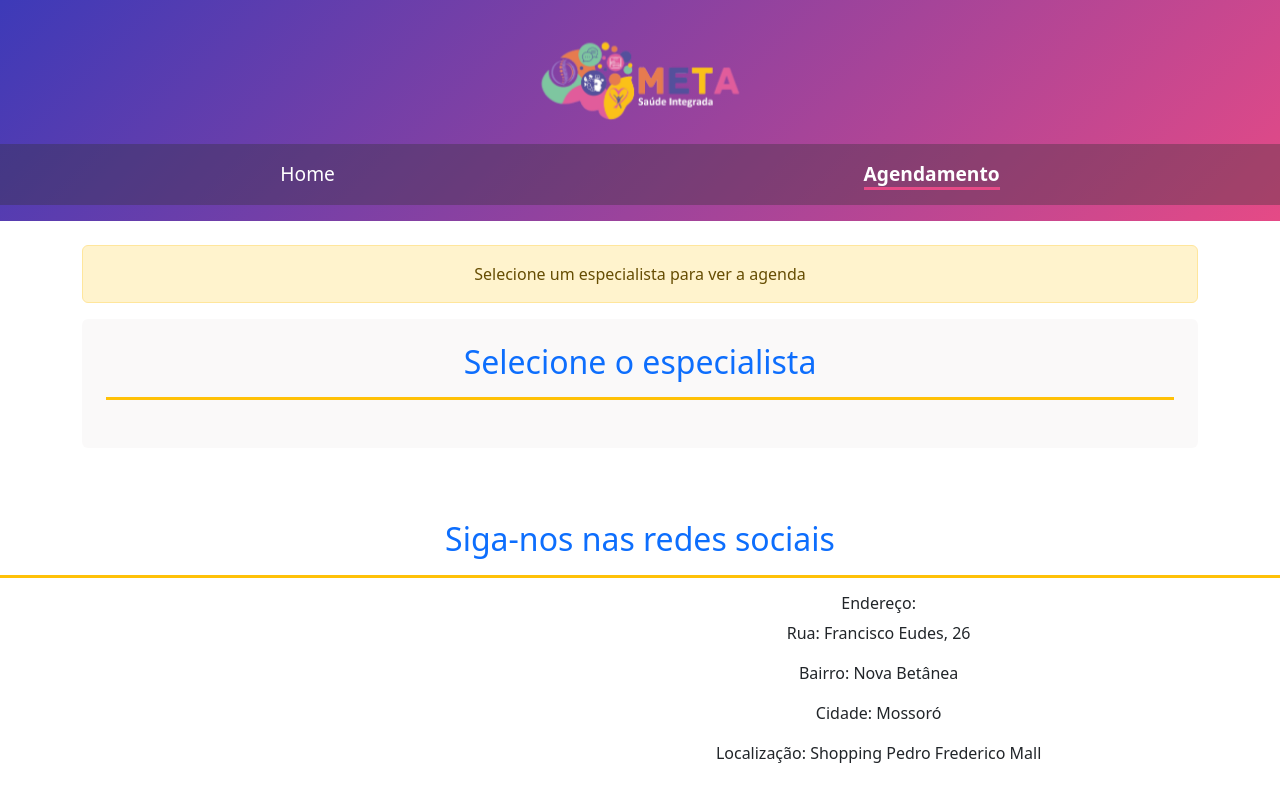
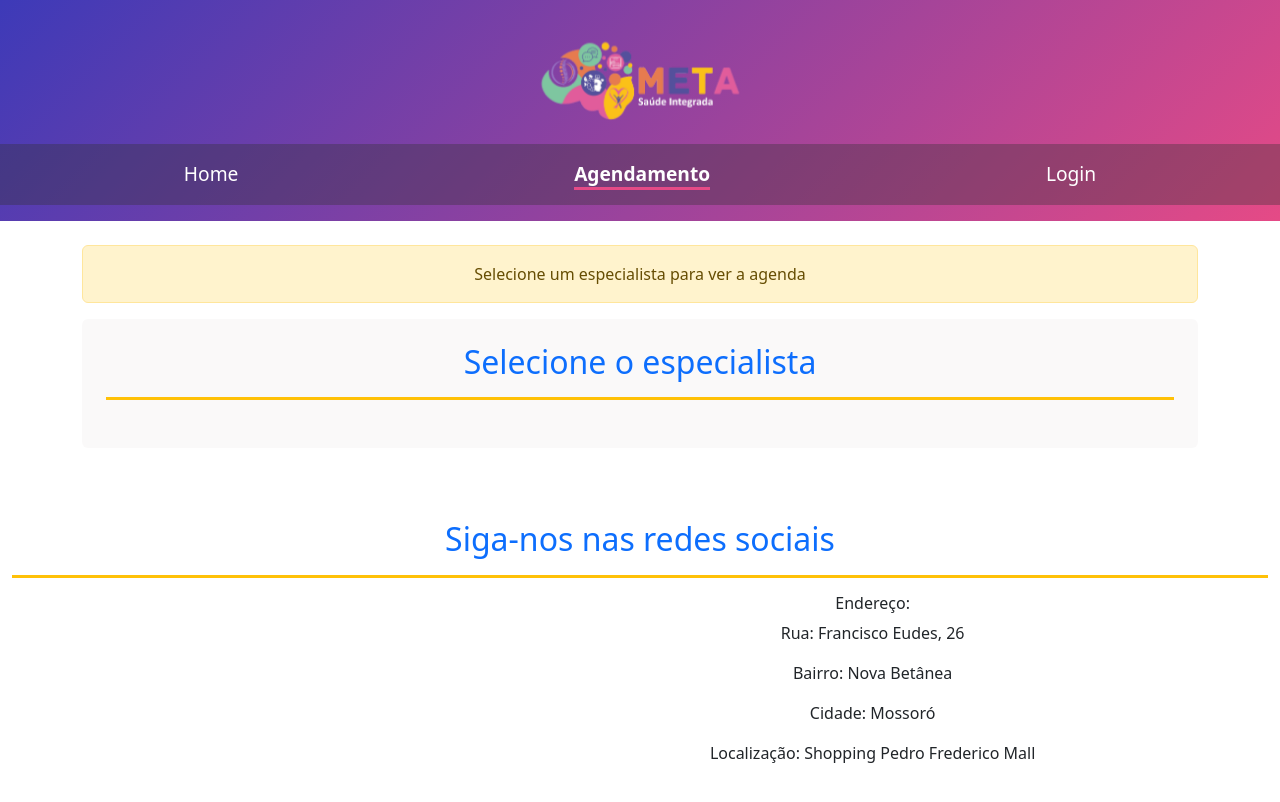
Before and after one commit to meiotera/erp-meta, a React (Vite) app in the folder frontend/: page /agendamento in a window 1280 px wide. Shown: the top 802 px of the page. Built offline with nearby package versions, Linux system fonts and the light colour scheme.

Commit message:
Ajuste de menu de navegação

```diff
--- a/frontend/src/App.jsx
+++ b/frontend/src/App.jsx
@@ -1,20 +1,58 @@
 import React from 'react';
-import { BrowserRouter, Routes, Route } from 'react-router-dom';
+import { BrowserRouter } from 'react-router-dom';
 
 import './App.css';
-import Home from './pages/Home';
-import Agendamento from './pages/Agendamento';
+// import Home from './pages/Home';
+// import Agendamento from './pages/Agendamento';
 import Header from './components/Header/Header';
 import Footer from './components/Footer/Footer';
-import Login from './pages/Login';
-import Agenda from './pages/Agenda';
-import Consulta from './pages/Consulta';
-import Financeiro from './pages/Financeiro';
-import ProtectedRoute from './components/ProtectedRoute/ProtectedRoute';
+// import Login from './pages/Login';
+// import Agenda from './pages/Agenda';
+// import Consulta from './pages/Consulta';
+// import Financeiro from './pages/Financeiro';
+// import ProtectedRoute from './components/ProtectedRoute/ProtectedRoute';
 
 import { UsersProvider } from './Contexts/UsersContext';
 import { LoginProvider } from './Contexts/LoginContext';
-import { AgendaProvider } from './Contexts/AgendaContext';
+// import { AgendaProvider } from './Contexts/AgendaContext';
+import AppRoutes from './components/AppRoutes/AppRoutes';
+
+// function App() {
+//   return (
+//     <UsersProvider>
+//       <BrowserRouter>
+//         <LoginProvider>
+//           <Header />
+//           <Routes>
+//             <Route index element={<Home />} />
+//             <Route path="/agendamento" element={<Agendamento />} />
+//             <Route path="/login" element={<Login />} />
+//             <Route
+//               path="/agenda"
+//               element={
+//                 <ProtectedRoute>
+//                   <AgendaProvider>
+//                     <Agenda />
+//                   </AgendaProvider>
+//                 </ProtectedRoute>
+//               }
+//             >
+//               <Route
+//                 path="consulta"
+//                 element={
+//                   <ProtectedRoute>
+//                     <Consulta />
+//                   </ProtectedRoute>
+//                 }
+//               />
+//             </Route>
+//           </Routes>
+//           <Footer />
+//         </LoginProvider>
+//       </BrowserRouter>
+//     </UsersProvider>
+//   );
+// }
 
 function App() {
   return (
@@ -22,30 +60,7 @@ function App() {
       <BrowserRouter>
         <LoginProvider>
           <Header />
-          <Routes>
-            <Route index element={<Home />} />
-            <Route path="/agendamento" element={<Agendamento />} />
-            <Route path="/login" element={<Login />} />
-            <Route
-              path="/agenda"
-              element={
-                <ProtectedRoute>
-                  <AgendaProvider>
-                    <Agenda />
-                  </AgendaProvider>
-                </ProtectedRoute>
-              }
-            >
-              <Route
-                path="consulta"
-                element={
-                  <ProtectedRoute>
-                    <Consulta />
-                  </ProtectedRoute>
-                }
-              />
-            </Route>
-          </Routes>
+          <AppRoutes />
           <Footer />
         </LoginProvider>
       </BrowserRouter>
--- /dev/null
+++ b/frontend/src/components/AppRoutes/AppRoutes.jsx
@@ -0,0 +1,58 @@
+import React, { useContext } from 'react';
+import { Routes, Route, Navigate } from 'react-router-dom';
+import ProtectedRoute from '../ProtectedRoute/ProtectedRoute';
+
+import { LoginContext } from '../../Contexts/LoginContext';
+import Home from '../../pages/Home';
+import Agendamento from '../../pages/Agendamento';
+import Login from '../../pages/Login';
+import { AgendaProvider } from '../../Contexts/AgendaContext';
+import Agenda from '../../pages/Agenda';
+import Consulta from '../../pages/Consulta';
+
+const AppRoutes = () => {
+  const { isAuthenticated } = useContext(LoginContext);
+
+  return (
+    <Routes>
+      {/* Rotas públicas */}
+      <Route index element={<Home />} />
+      <Route path="/agendamento" element={<Agendamento />} />
+      {/* Se não estiver autenticado pode acessar a página login */}
+      <Route
+        path="/login"
+        element={!isAuthenticated() ? <Login /> : <Navigate to="/agenda" />}
+      />
+
+      {/* Rotas protegidas */}
+      {isAuthenticated() && (
+        <>
+          <Route
+            path="/agenda"
+            element={
+              <ProtectedRoute>
+                <AgendaProvider>
+                  <Agenda />
+                </AgendaProvider>
+              </ProtectedRoute>
+            }
+          />
+          <Route
+            path="/agenda/consulta"
+            element={
+              <ProtectedRoute>
+                <AgendaProvider>
+                  <Consulta />
+                </AgendaProvider>
+              </ProtectedRoute>
+            }
+          />
+        </>
+      )}
+      {/* Redirecionamento padrão para usuários não autenticados */}
+      {!isAuthenticated() && <Route path="*" element={<Login />} />}
+    </Routes>
+  );
+};
+
+export default AppRoutes;
--- a/frontend/src/components/Navbar/Navbar.jsx
+++ b/frontend/src/components/Navbar/Navbar.jsx
@@ -1,24 +1,55 @@
-import { NavLink } from "react-router-dom"
+import { NavLink } from 'react-router-dom';
+import { useContext } from 'react';
+import { LoginContext } from '../../Contexts/LoginContext';
 
-import styles from './Navbar.module.css'
+import styles from './Navbar.module.css';
 
 function Navbar() {
+  const { isAuthenticated, logout } = useContext(LoginContext);
+  const isUserAuthenticated = isAuthenticated(); // Evita chamadas desnecessárias
+
   return (
     <nav className={styles.navbar}>
       <ul className={styles.navbarNav}>
+        {/* Se o usuário estiver autenticado, mostra as rotas privadas */}
+        {isUserAuthenticated ? (
+          <>
             <li className={styles.navItem}>
-                    <NavLink to={'/'} className={styles.navLink} >
+              <NavLink to={'/agenda'} className={styles.navLink}>
+                Agenda
+              </NavLink>
+            </li>
+
+            {/* Botão de Logout */}
+            <li className={styles.navItem}>
+              <NavLink className={styles.navLink} onClick={logout}>
+                Sair
+              </NavLink>
+            </li>
+          </>
+        ) : (
+          /* Se o usuário NÃO estiver autenticado, mostra apenas Login */
+          <>
+            <li className={styles.navItem}>
+              <NavLink to={'/'} className={styles.navLink}>
                 Home
               </NavLink>
             </li>
             <li className={styles.navItem}>
-                    <NavLink to={'/agendamento'} className={styles.navLink} >
+              <NavLink to={'/agendamento'} className={styles.navLink}>
                 Agendamento
               </NavLink>
             </li>
+            <li className={styles.navItem}>
+              <NavLink to={'/login'} className={styles.navLink}>
+                Login
+              </NavLink>
+            </li>
+          </>
+        )}
       </ul>
     </nav>
-    )
+  );
 }
 
-export default Navbar
+export default Navbar;
```
Lines whose indentation alone changed are shown as unchanged.
